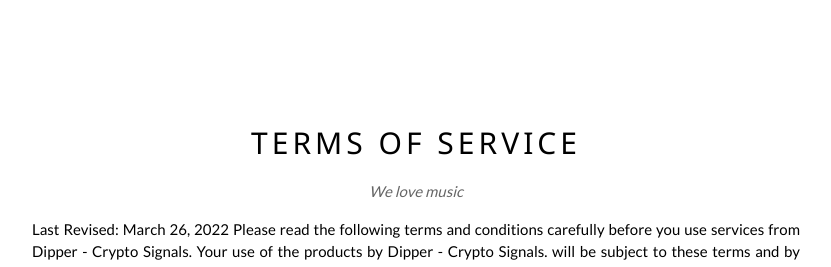
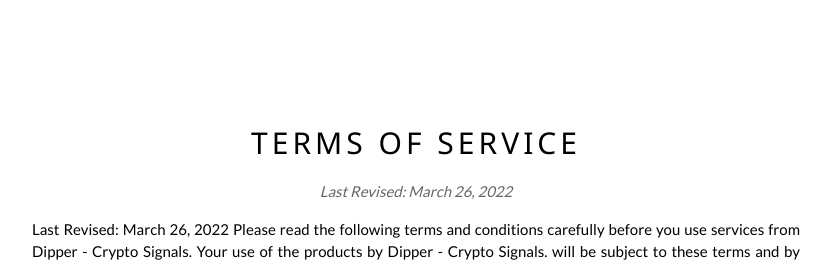
Before and after one commit to LordDannister/crypto, a plain HTML site: page index.html in a window 1280 px wide. Shown: the top 267 px of the page, without its empty margins (224-1055 px from the left). Drawn offline with nearby package versions, Linux system fonts and the light colour scheme.

Commit message:
Update index.html

```diff
--- a/index.html
+++ b/index.html
@@ -24,7 +24,7 @@ body {font-family: "Lato", sans-serif}
   <!-- The Band Section -->
   <div class="w3-container w3-content w3-center w3-padding-64" style="max-width:800px" id="band">
     <h2 class="w3-wide">TERMS OF SERVICE</h2>
-    <p class="w3-opacity"><i>We love music</i></p>
+    <p class="w3-opacity"><i>Last Revised: March 26, 2022</i></p>
     <p class="w3-justify">Last Revised: March 26, 2022
 Please read the following terms and conditions carefully before you use services from Dipper - Crypto Signals. Your use of the products by Dipper - Crypto Signals. will be subject to these terms and by using the products of Dipper - Crypto Signals. you agree to be bound by them.
 1. Introduction
```
